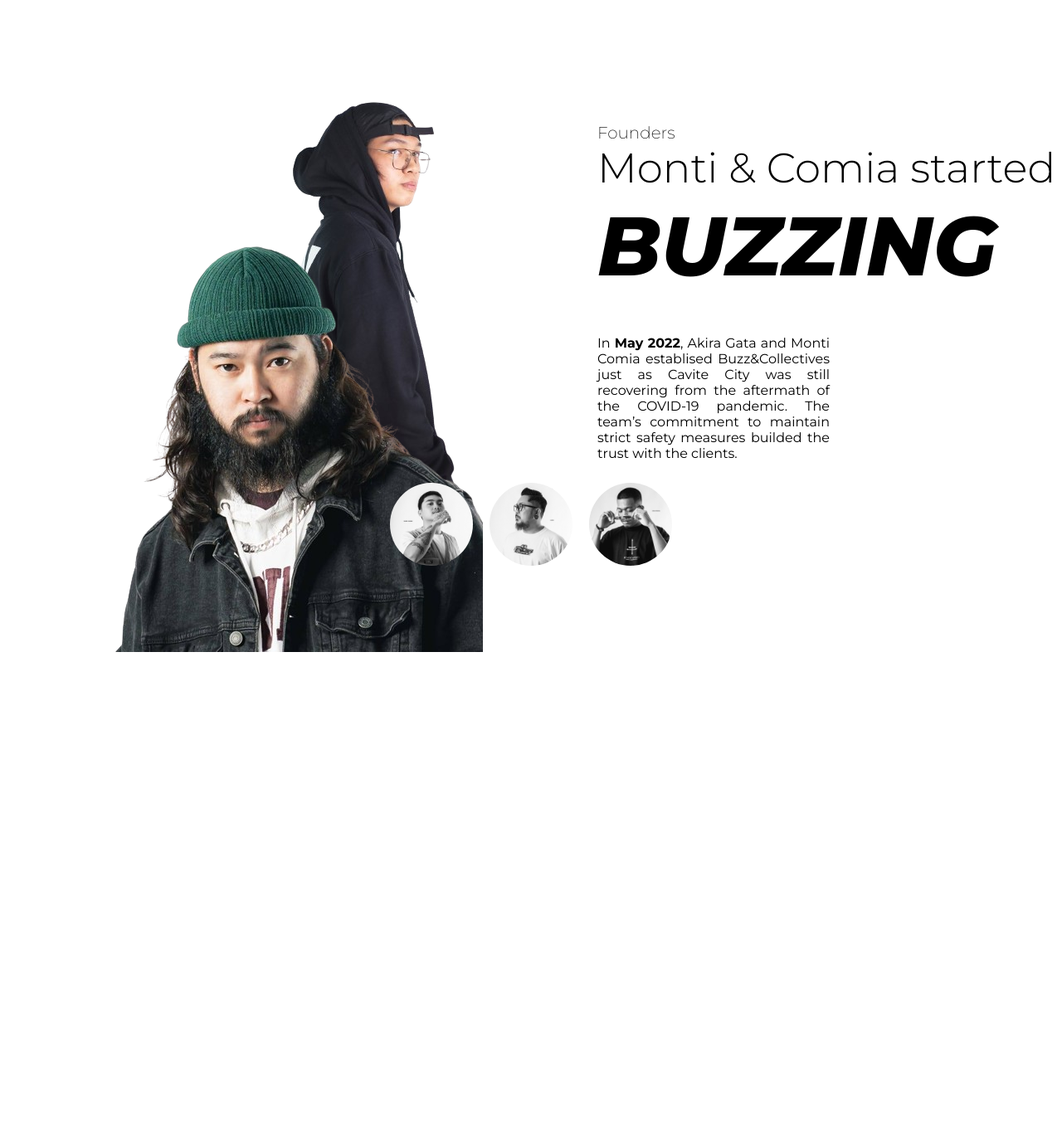
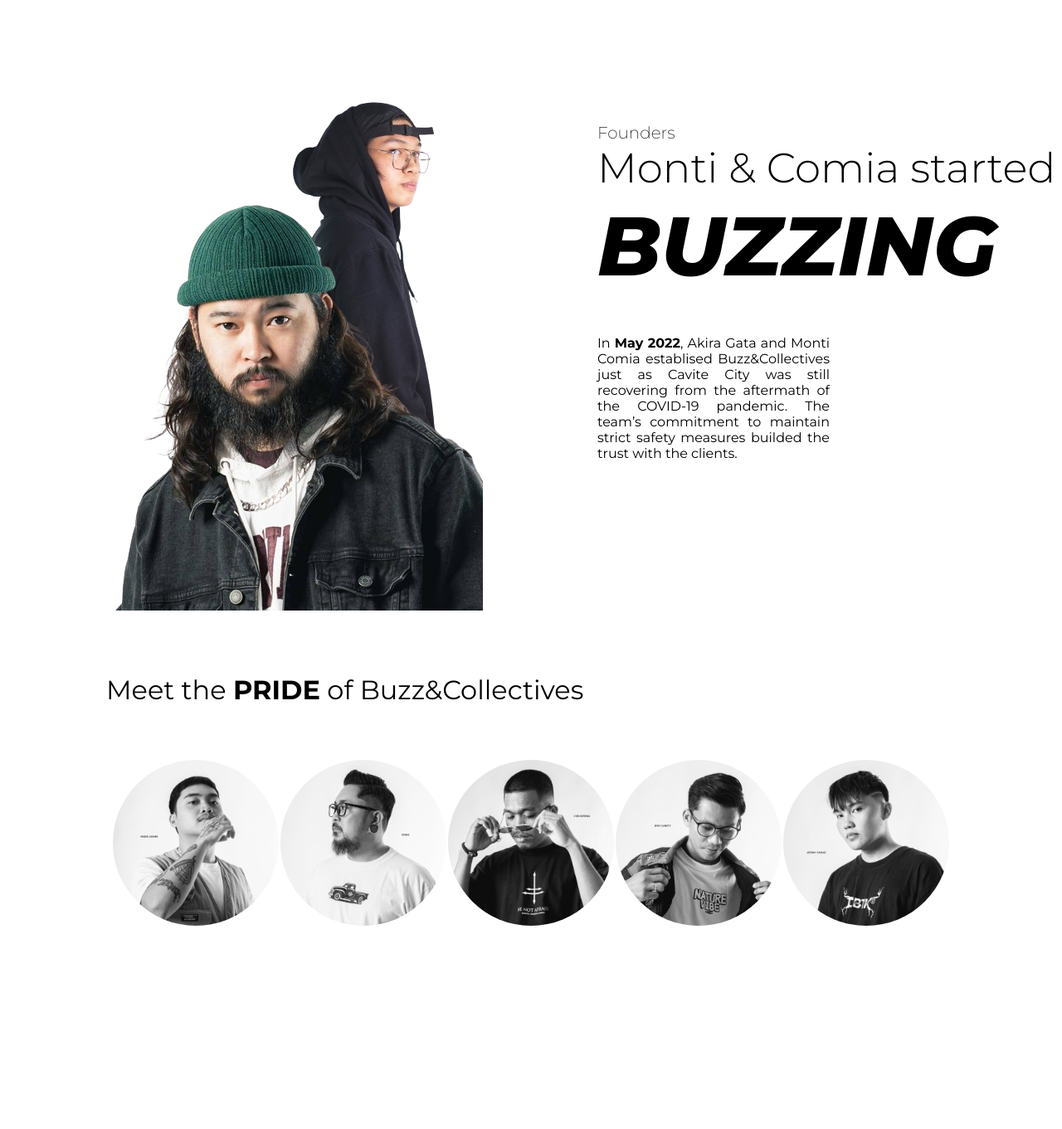
Before and after one commit to baACoon/BUZZ-COLLECTIVE, a PHP site: page /aboutus.php in a window 1280 px wide. Shown: the part 1001-2362 px from the top of the page at 83% size. Run offline with PHP 8.4, Linux system fonts and the light colour scheme.

Commit message:
magulong update

```diff
--- a/frontend/aboutus.php
+++ b/frontend/aboutus.php
@@ -69,6 +69,9 @@
         </div>
 
 
+            <div class="txt">
+                <h1>Meet the <b>PRIDE</b> of Buzz&Collectives</h1>
+            </div>
 
             <!--BARBERS INFO -->
         <div class="image-container">
@@ -77,6 +80,8 @@
                 ['src' => 'design/image/Barber1.jpg', 'info' => 'Juan “Baby” Luna<br>Fav Cut: Fade<br>Fun Fact:<br>Lorem ipsum dolor sit amet, consectetur adipiscing elit, sed do eiusmod tempor incididunt ut labore et dolore magna aliqua. Ut enim ad minim veniam.'],
                 ['src' => 'design/image/barber4.jpg', 'info' => 'Information about Image 2'],
                 ['src' => 'design/image/barber5.jpg', 'info' => 'Information about Image 3'],
+                ['src' => 'design/image/barber 2.jpg', 'info' => 'Information about Image 3'],
+                ['src' => 'design/image/Barber 3.jpg', 'info' => 'Information about Image 3'],
 
             ];
 
--- a/frontend/design/barbersinfo.css
+++ b/frontend/design/barbersinfo.css
@@ -1,22 +1,32 @@
 /*BARBERS INFO */
+.txt{
+    margin-top: 20%;
+    margin-left: 8em;
+}
+.txt h1{
+    font-weight: 400;
+}
 .image-container {
     display: flex;
     justify-content: center ;
     flex-wrap: wrap;
+    margin-top: 5%;
 }
 
 .image-wrapper {
     position: relative;
-    margin: 10px;
+    margin: 1px;
+    z-index: 1; /* Ensure the image wrapper has a z-index set */
 }
 
 .image {
     cursor: pointer;
-    width: 100px; /* Adjust as needed */
+    width: 200px; /* Adjust as needed */
     height: auto;
     border-radius: 50%;
     transition: transform 0.3s, filter 0.3s;
     filter: grayscale(100%); /* Apply grayscale by default */
+    z-index: 0; /* Set higher z-index for the image */
 }
 
 .image:hover,
@@ -28,7 +38,7 @@
 .info {
     display: block;
     position: absolute;
-    top: 110%; /* Adjust as needed */
+    top: 90%; /* Adjust as needed */
     left: 50%;
     transform: translateX(-50%);
     width: 500px; /* Adjust as needed */
@@ -37,12 +47,13 @@
     color: white;
     border-radius: 20px;
     box-shadow: 0 4px 8px rgba(0, 0, 0, 0.1);
-    z-index: 1;
+    z-index: 2;
     opacity: 0;
     height: 0;
     overflow: hidden;
     transition: opacity 0.5s, height 0.5s; /* Transition for smooth dropdown effect */
     text-align: left; /* Align text to the left */
+    box-shadow: 5px 10px 10px rgba(0, 0, 0, 0.5);
 }
 
 .image-wrapper:hover .info {
--- a/frontend/design/founders_info.css
+++ b/frontend/design/founders_info.css
@@ -36,8 +36,8 @@
 .v105_40{
     position: absolute;
     float: left;
-    width: 487px;
-    height: 487px;
+    width: 500px;
+    height: 500px;
     top: 1000px;
     left: 263px;
 }
@@ -49,6 +49,7 @@
     height: 446px;
     opacity: 1;
     position: absolute;
-    top: 1290px;
+    top: 1240px;
     left: 80px;
+    border-radius: 4px;
 }
```
